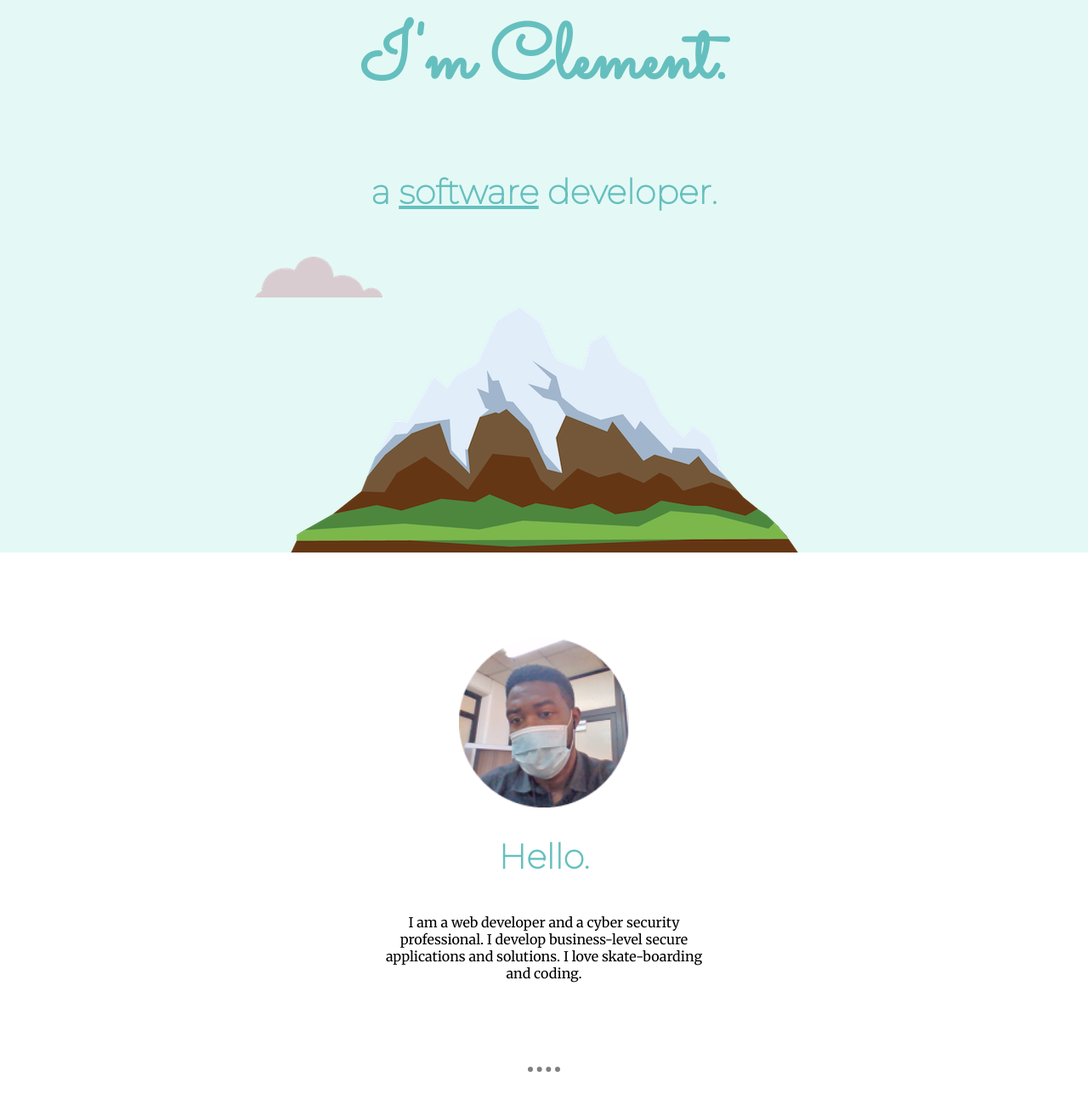
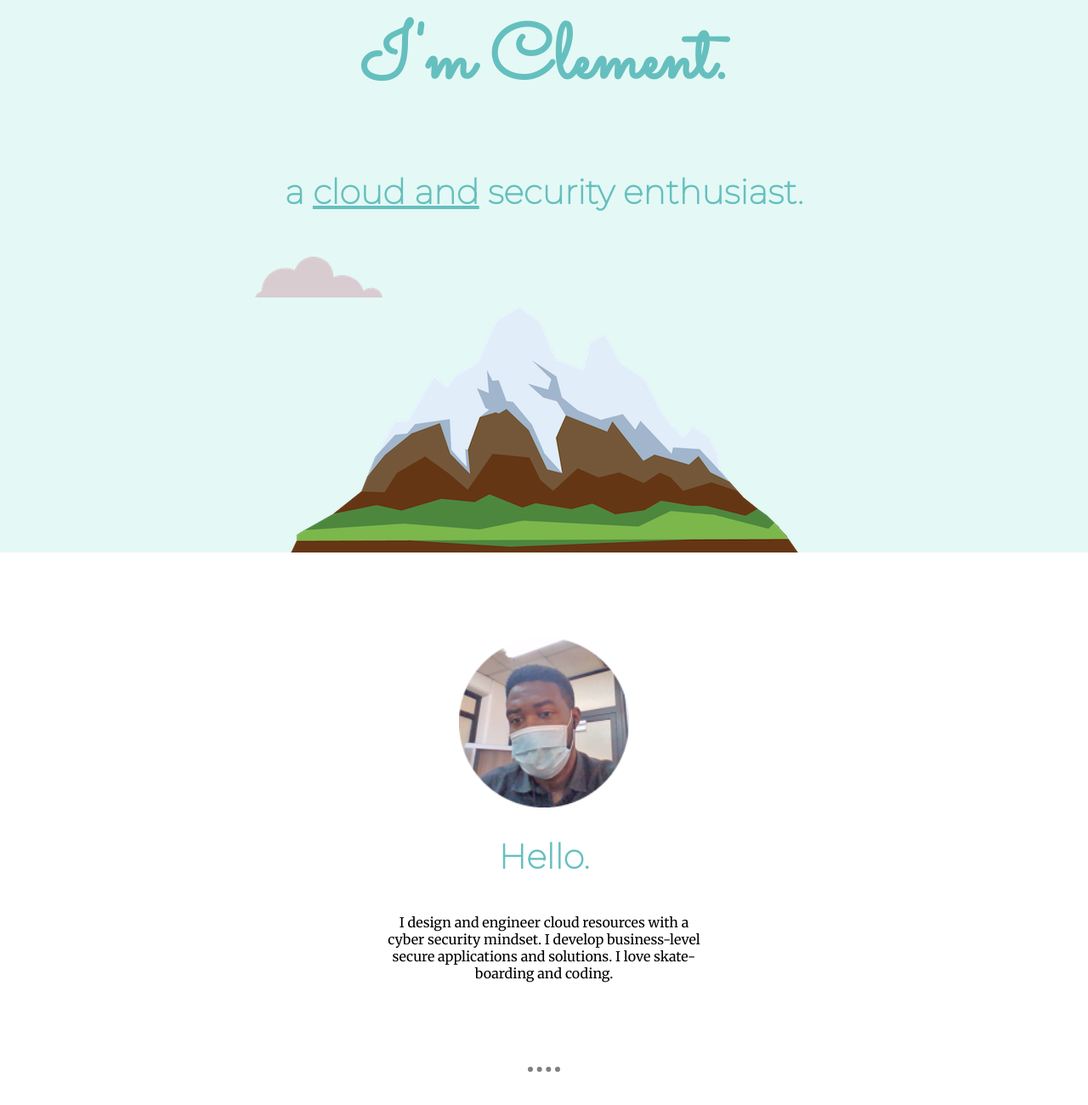
Before and after one commit to Dafe85/web1, a plain HTML site: page index.html in a window 1280 px wide. Shown: the part 152-1452 px from the top of the page at 85% size. Drawn offline with Linux system fonts and the light colour scheme.

Commit message:
Update index.html

```diff
--- a/index.html
+++ b/index.html
@@ -12,7 +12,7 @@
   <div class="top-container">
     <img class="top-cloud" src="images/cloud.png" alt="cloud-img">
     <h1>I'm Clement.</h1>
-    <h2>a <span class="soft">software</span> developer.</h2>
+    <h2>a <span class="soft">cloud and</span> security enthusiast.</h2>
     <img class="bottom-cloud"src="images/cloud.png" alt="cloud-img">
     <img src="images/mountain.png" alt="mountain-img">
   </div>
@@ -21,7 +21,7 @@
     <div class="profile">
       <img class="img" src="images/clem.png" alt="profile-img">
       <h2>Hello.</h2>
-      <p class="intro">I am a web developer and a cyber security professional. I develop business-level secure applications and solutions. I love skate-boarding and coding.</p>
+      <p class="intro">I design and engineer cloud resources with a cyber security mindset. I develop business-level secure applications and solutions. I love skate-boarding and coding.</p>
     </div>
     <hr>
     <div class="skills">
```
